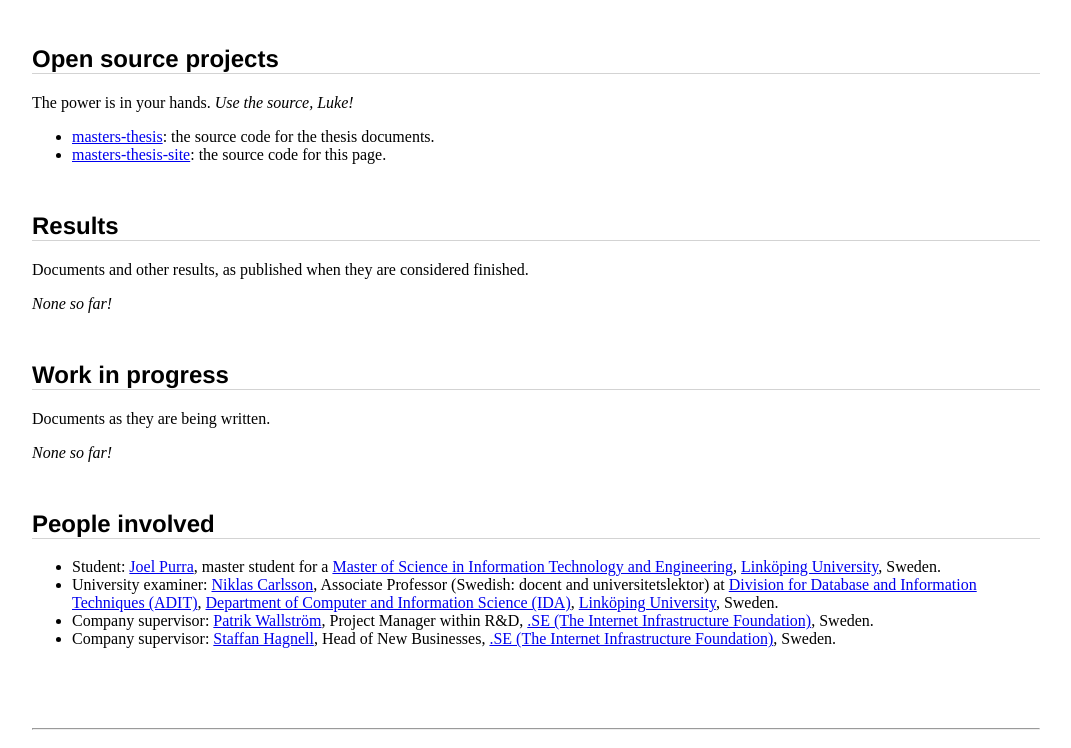
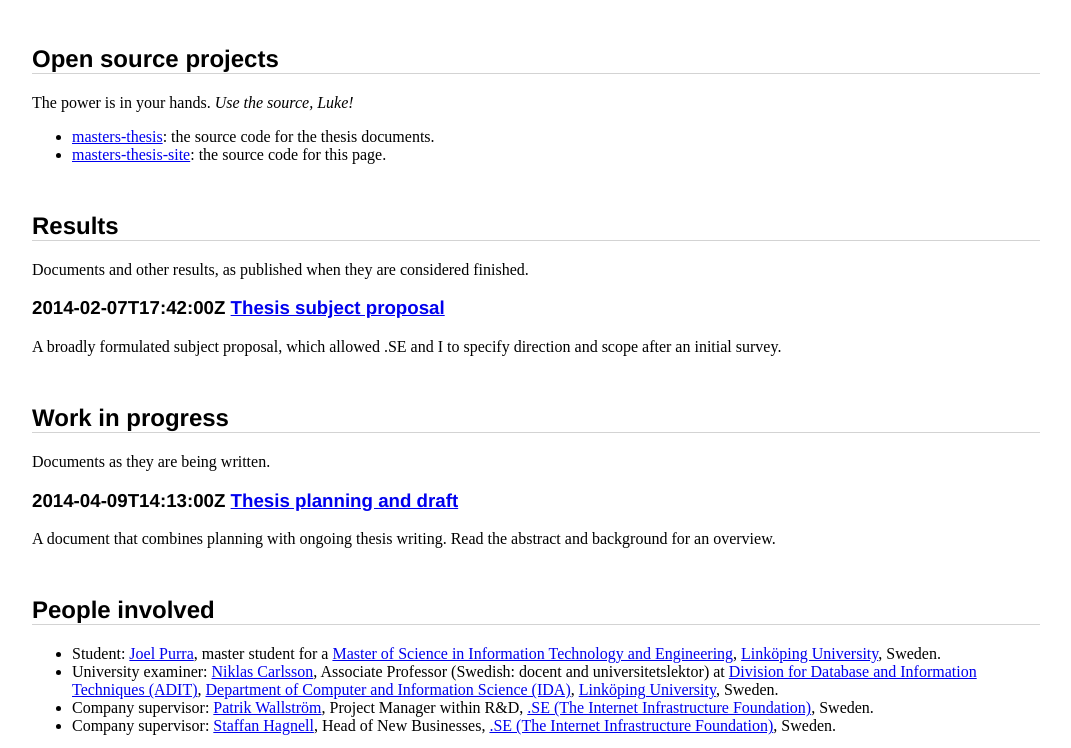
Before and after one commit to joelpurra/masters-thesis-site, a plain HTML site: page index.html in a window 1280 px wide. Shown: the part 542-1290 px from the top of the page, without its empty margins (104-1175 px from the left). Drawn offline with Linux system fonts and the light colour scheme; a web font is replaced by a local one.

Commit message:
Add links to documents, both results and work in progress

```diff
--- a/index.html
+++ b/index.html
@@ -219,22 +219,17 @@
                 Documents and other results, as published when they are considered finished.
             </p>
 
-            <p>
-                <em>None so far!</em>
-            </p>
-
-            <!--
             <section>
                 <h3>
-                    <time datetime="2014-03-07T13:00:00Z" title="2014-03-07T13:00:00Z">
-                        2014-03-07T13:00:00Z
-                    </time>
+                    <time datetime="2014-02-07T17:42:00Z" title="2014-02-07T17:42:00Z">
+                        2014-02-07T17:42:00Z
+                    </time> <a href="http://joelpurra.com/projects/masters-thesis/files/documents/latest/joepu444-thesis-proposal-2014-02-07T1742Z.pdf">Thesis subject proposal</a>
                 </h3>
                 <p>
-                    Changes: none.
+                    A broadly formulated subject proposal, which allowed .SE and I to specify direction and scope after an initial survey.
                 </p>
             </section>
-            -->
+
             <!--
             <details>
                 <summary>View older documents</summary>
@@ -253,22 +248,17 @@
                 Documents as they are being written.
             </p>
 
-            <p>
-                <em>None so far!</em>
-            </p>
-
-            <!--
             <section>
                 <h3>
-                    <time datetime="2014-03-07T13:00:00Z" title="2014-03-07T13:00:00Z">
-                        2014-03-07T13:00:00Z
-                    </time>
+                    <time datetime="2014-04-09T14:13:00Z" title="2014-04-09T14:13:00Z">
+                        2014-04-09T14:13:00Z
+                    </time> <a href="http://joelpurra.com/projects/masters-thesis/files/documents/latest/joel-purra_masters-thesis_planning.pdf">Thesis planning and draft</a>
                 </h3>
                 <p>
-                    Changes: none.
+                    A document that combines planning with ongoing thesis writing. Read the abstract and background for an overview.
                 </p>
             </section>
-            -->
+
             <!--
             <details>
                 <summary>View older documents</summary>
```
Lines whose indentation alone changed are shown as unchanged.
